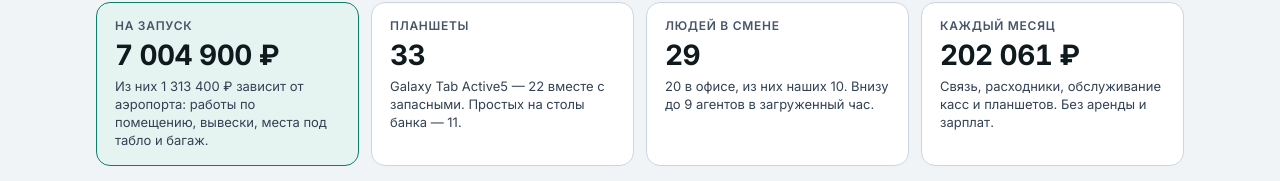
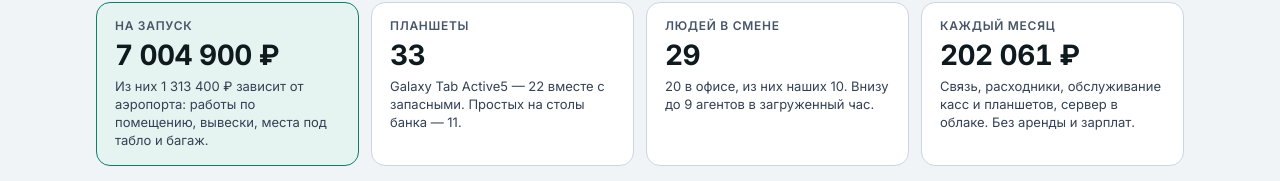
Before and after one commit to qtai7990-sketch/oknode-demo, a plain HTML site: page zia-fitout/index.html in a window 1280 px wide. Shown: the part 369-550 px from the top of the page. Drawn offline with Linux system fonts and the light colour scheme.

Commit message:
Расчёт оснащения: подпись плитки
Co-Authored-By: Claude Fable 5.2 <noreply@anthropic.com>

```diff
--- a/zia-fitout/index.html
+++ b/zia-fitout/index.html
@@ -1081,7 +1081,7 @@ function render() {
     '<div class="tile main"><span>На запуск</span><b>' + rub(R.total) + '</b><small>Из них ' + rub(R.ask) + ' зависит от аэропорта: работы по помещению, вывески, места под табло и багаж.</small></div>' +
     '<div class="tile"><span>Планшеты</span><b>' + (D.tabMain + D.lenQty + D.lenAgQty + D.tabDesk) + '</b><small>' + (D.tabMain ? 'Galaxy Tab Active5 — ' + D.tabMain + ' вместе с запасными. ' : '') + (D.lenQty + D.lenAgQty ? 'Lenovo 12,7″ — ' + (D.lenQty + D.lenAgQty) + '. ' : '') + 'Простых на столы банка — ' + D.tabDesk + '.</small></div>' +
     '<div class="tile"><span>Людей в смене</span><b>' + D.shift + '</b><small>' + D.seats + ' в офисе, из них наших ' + (P.own + P.senior) + '. Внизу до ' + D.agents + ' агентов в загруженный час.</small></div>' +
-    '<div class="tile"><span>Каждый месяц</span><b>' + rub(monSum) + '</b><small>Связь, расходники, обслуживание касс и планшетов. Без аренды и зарплат.</small></div>';
+    '<div class="tile"><span>Каждый месяц</span><b>' + rub(monSum) + '</b><small>Связь, расходники, обслуживание касс и планшетов, сервер в облаке. Без аренды и зарплат.</small></div>';
 
   $('flow').innerHTML =
     '<div class="fl"><h3>Выдача багажа</h3><div class="who">агентов: до ' + P.agBag + '</div><p>Встречают рейс у ленты. Находят клиента по талону из Душанбе или по паспорту, снимают миграционную карту, печатают номер в офис.</p><div class="kit">У каждого планшет и принтер талонов на поясе. Дальше — с номером к лестнице.</div></div>' +
```
